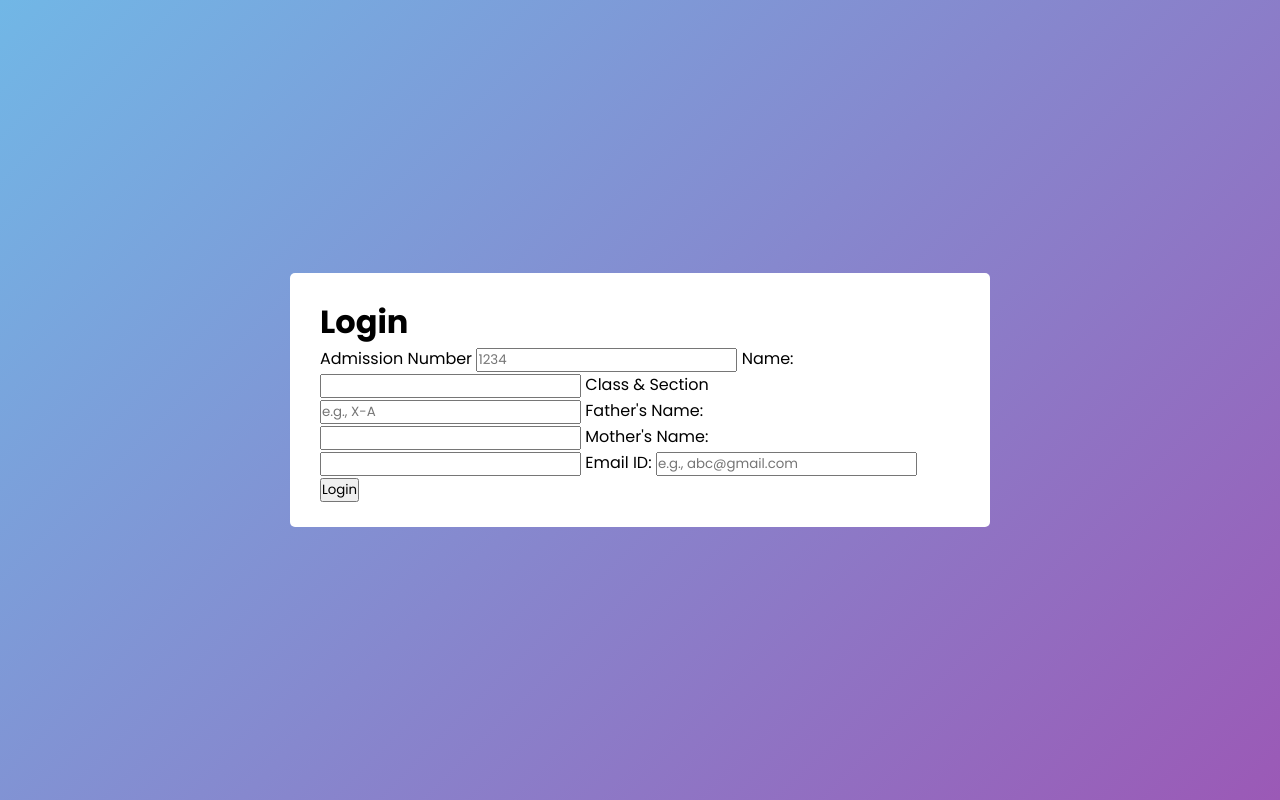
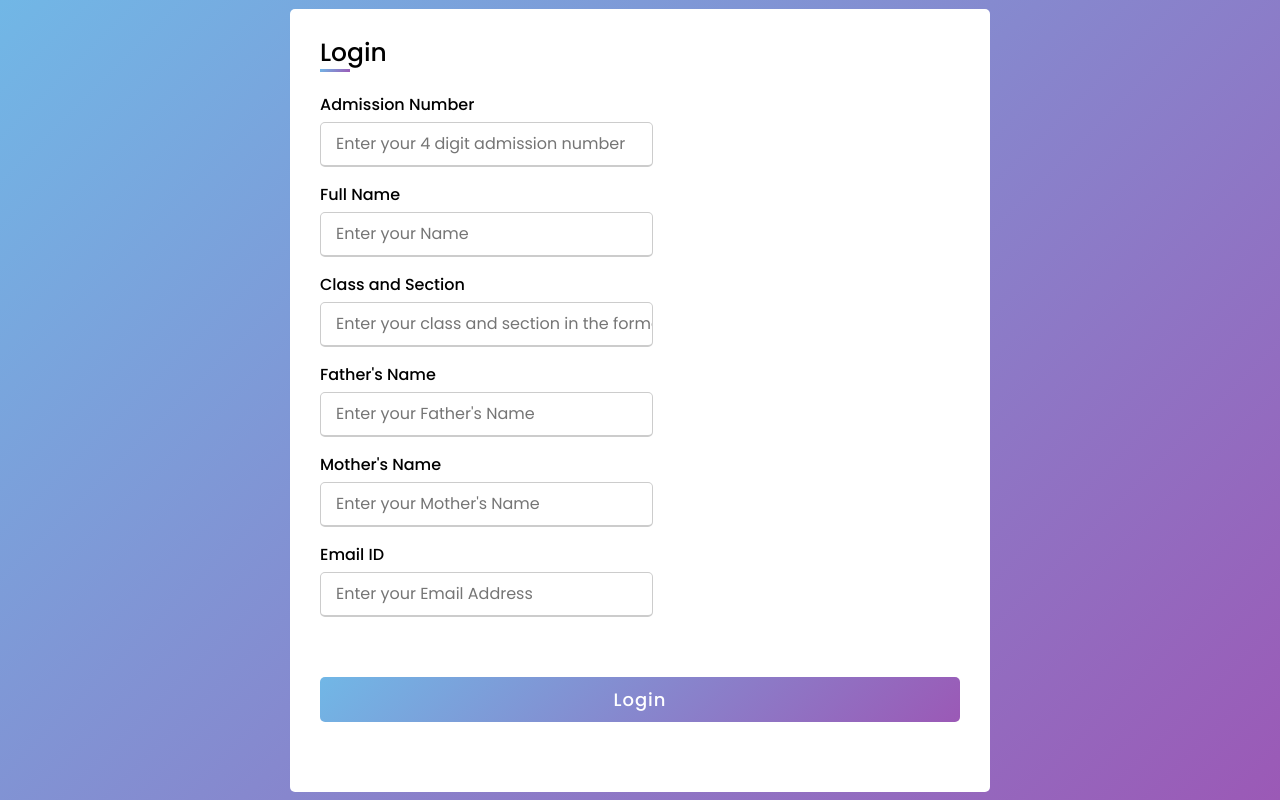
Before and after one commit to shatviksmit007/authentication-system, a Flask app: page /login in a window 1280 px wide. Run offline with Flask 3, Linux system fonts and the light colour scheme; some libraries are stand-ins or nearby versions.

Commit message:
Update home.html

```diff
--- a/templates/home.html
+++ b/templates/home.html
@@ -8,14 +8,17 @@
 </head>
 <body>
 <div class="container">
-        <!-- <div class="title">Login</div> -->
-        <!-- <form action="#" method="post">
+        <div class="title">Login</div>
+        <form action="/login" method="POST">
             {{ form.hidden_tag() }}
             <div class="user-details">
                 <div class="input-box">
                     <span class="details">Admission Number</span>
                     <input type="text" placeholder="Enter your 4 digit admission number" required id="admission_number" name="admission_number">
                 </div>
+                {% if form.admission_number.errors %}
+                    <p class="error">{{ form.admission_number.errors[0] }}</p>
+                {% endif %}
                 <div class="input-box">
                     <span class="details">Full Name</span>
                     <input type="text" placeholder="Enter your Name" required id="name" name="name">
@@ -24,6 +27,9 @@
                     <span class="details">Class and Section</span>
                     <input type="text" placeholder="Enter your class and section in the format X-A" required id="classandsec" name="classandsec">
                 </div>
+                {% if form.classandsec.errors %}
+                    <p class="error">{{ form.classandsec.errors[0] }}</p>
+                {% endif %}
                 <div class="input-box">
                     <span class="details">Father's Name</span>
                     <input type="text" placeholder="Enter your Father's Name" required id="father_name" name="father_name">
@@ -40,38 +46,7 @@
             <div class="button">
                 <input type="submit" value="Login" id="submit" name="submit">
             </div>
-        </form> -->
-
-   <h1>Login</h1>
-    <form action="/login" method="POST">
-        {{ form.hidden_tag() }}
-        {{ form.admission_number.label }}
-        {{ form.admission_number(placeholder="1234") }}
-        {% if form.admission_number.errors %}
-            <p class="error">{{ form.admission_number.errors[0] }}</p>
-        {% endif %}
-
-
-        <label for="name">Name:</label>
-        <input type="text" id="name" name="name" required>
-
-        {{ form.classandsec.label }}
-        {{ form.classandsec(placeholder="e.g., X-A") }}
-        {% if form.classandsec.errors %}
-            <p class="error">{{ form.classandsec.errors[0] }}</p>
-        {% endif %}
-
-        <label for="father_name">Father's Name:</label>
-        <input type="text" id="father_name" name="father_name" required>
-
-        <label for="mother_name">Mother's Name:</label>
-        <input type="text" id="mother_name" name="mother_name" required>
-
-        <label for="email_id">Email ID:</label>
-        <input type="email" id="email_id" name="email_id" placeholder="e.g., abc@gmail.com" required>
-
-        <input type="submit" value="Login">
-    </form>
+        </form>
 </div>
 </body>
 </html>
```
